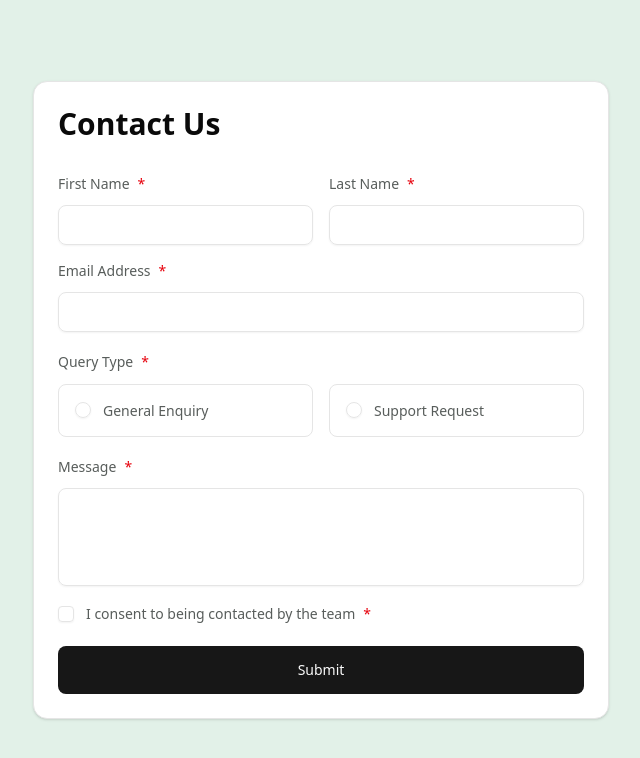
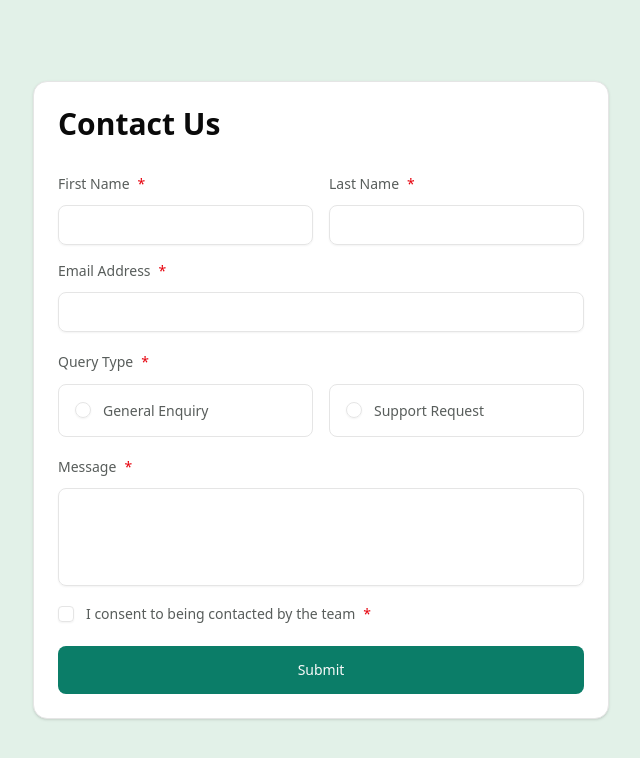
Before and after one commit to Hashir-3105/next.js-contact-form, a Next.js app: page /contact-us in a window 1280 px wide. Shown: the top 758 px of the page, without its empty margins (319-959 px from the left). Built offline with nearby package versions, Linux system fonts and the light colour scheme.

Commit message:
update primary color variable and improve layout description for clarity

```diff
--- a/app/globals.css
+++ b/app/globals.css
@@ -12,8 +12,8 @@
   --card-foreground: oklch(0.145 0 0);
   --popover: oklch(1 0 0);
   --popover-foreground: oklch(0.145 0 0);
-  --primary: oklch(0.205 0 0);
-  --btn-primary : oklch(52.78% 0.097 175.09);
+  --primary: oklch(52.78% 0.097 175.09);
+  /* --btn-primary : oklch(52.78% 0.097 175.09); */
   --primary-foreground: oklch(0.985 0 0);
   --secondary: oklch(0.97 0 0);
   --secondary-foreground: oklch(0.205 0 0);
@@ -43,7 +43,7 @@
 
 @theme inline {
   --color-background: var(--background);
-  --color-btn-primary: var(--btn-primary);
+  /* --color-primary: var(--btn-primary); */
   --color-foreground: var(--foreground);
   --font-sans: var(--font-geist-sans);
   --font-mono: var(--font-geist-mono);
--- a/app/layout.js
+++ b/app/layout.js
@@ -14,7 +14,8 @@ const geistMono = Geist_Mono({
 
 export const metadata = {
   title: "Contact Form",
-  description: "Generated by create next app",
+  description:
+    "Quick contact form to send your queries and get fast responses.",
 };
 
 export default function RootLayout({ children }) {
```
